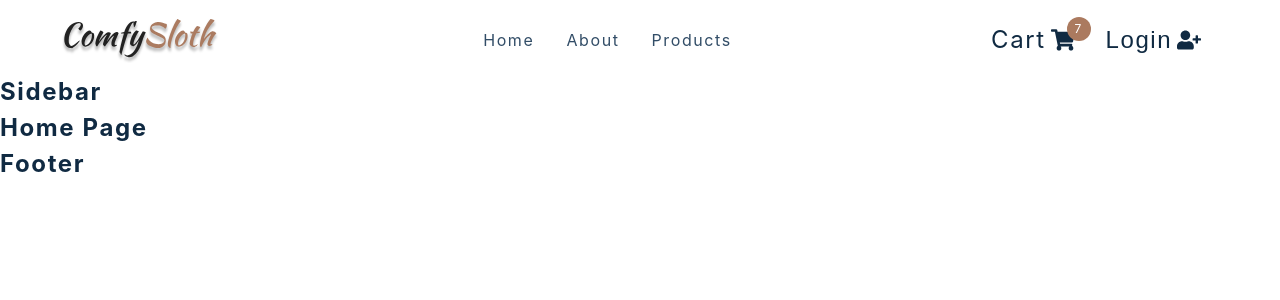
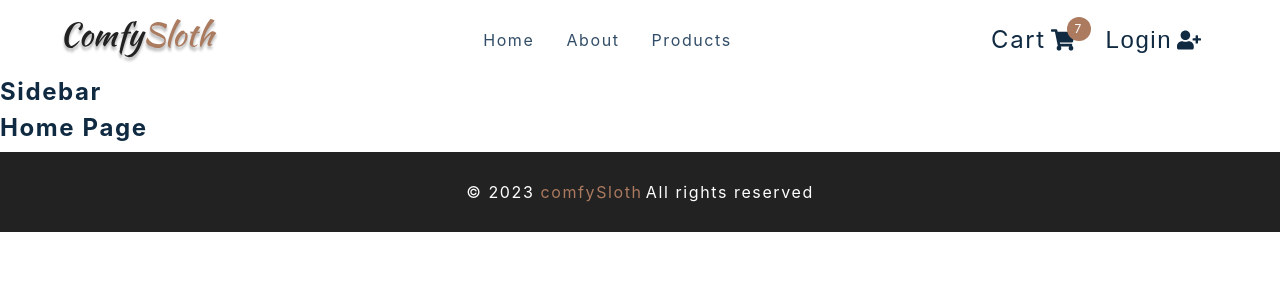
Before and after one commit to johnie261/e-commerce, a React (Create React App) app: page / in a window 1280 px wide. Shown: the top 300 px of the page. Built offline with nearby package versions, Linux system fonts and the light colour scheme.

Commit message:
Add footer section

```diff
--- a/src/components/Footer.js
+++ b/src/components/Footer.js
@@ -1,7 +1,12 @@
 import React from 'react'
 import styled from 'styled-components'
 const Footer = () => {
-  return <h4>footer</h4>
+  return <Wrapper>
+    <h5>&copy; {new Date().getFullYear()}
+    <span>  comfySloth</span>
+    </h5>
+    <h5>All rights reserved</h5>
+  </Wrapper>
 }
 
 const Wrapper = styled.footer`
```
